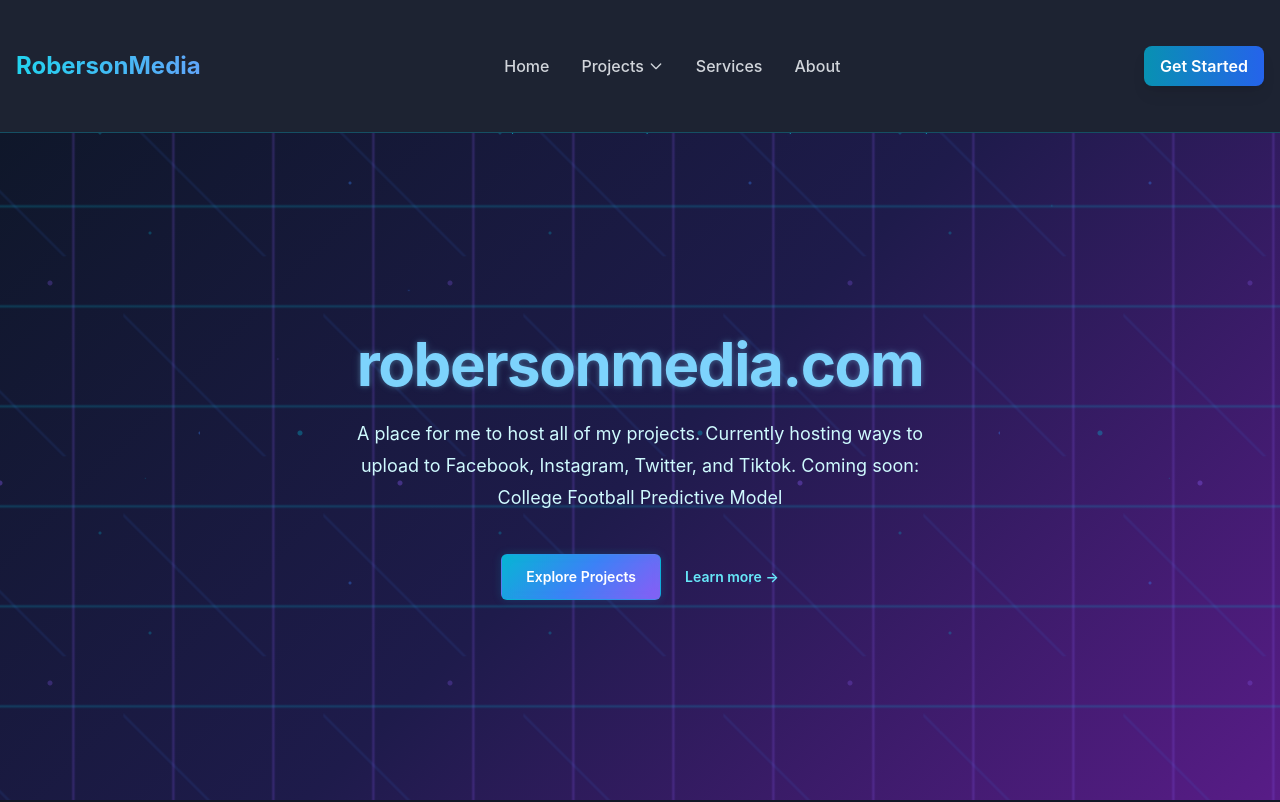
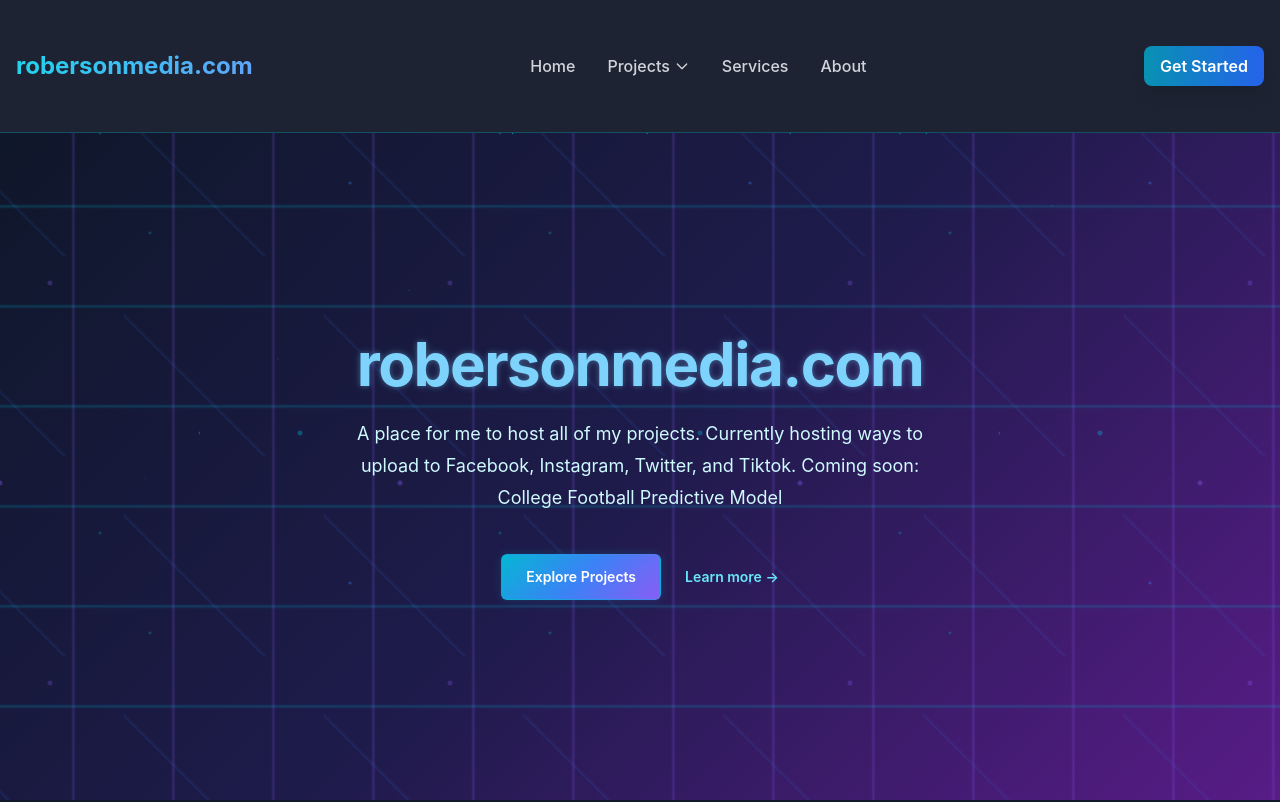
Before and after one commit to Aeneas-Roberson/robersonmedia.com, a Next.js app: page / in a window 1280 px wide. Shown: the top 802 px of the page. Built offline with nearby package versions, Linux system fonts and the light colour scheme.

Commit message:
fixed toolbar

```diff
--- a/src/app/layout.tsx
+++ b/src/app/layout.tsx
@@ -54,7 +54,7 @@ function Navigation() {
         {/* Logo */}
         <a href="/" className="text-2xl font-bold">
           <span className="bg-gradient-to-r from-cyan-400 to-blue-400 bg-clip-text text-transparent">
-            RobersonMedia
+            robersonmedia.com
           </span>
         </a>
 
```
